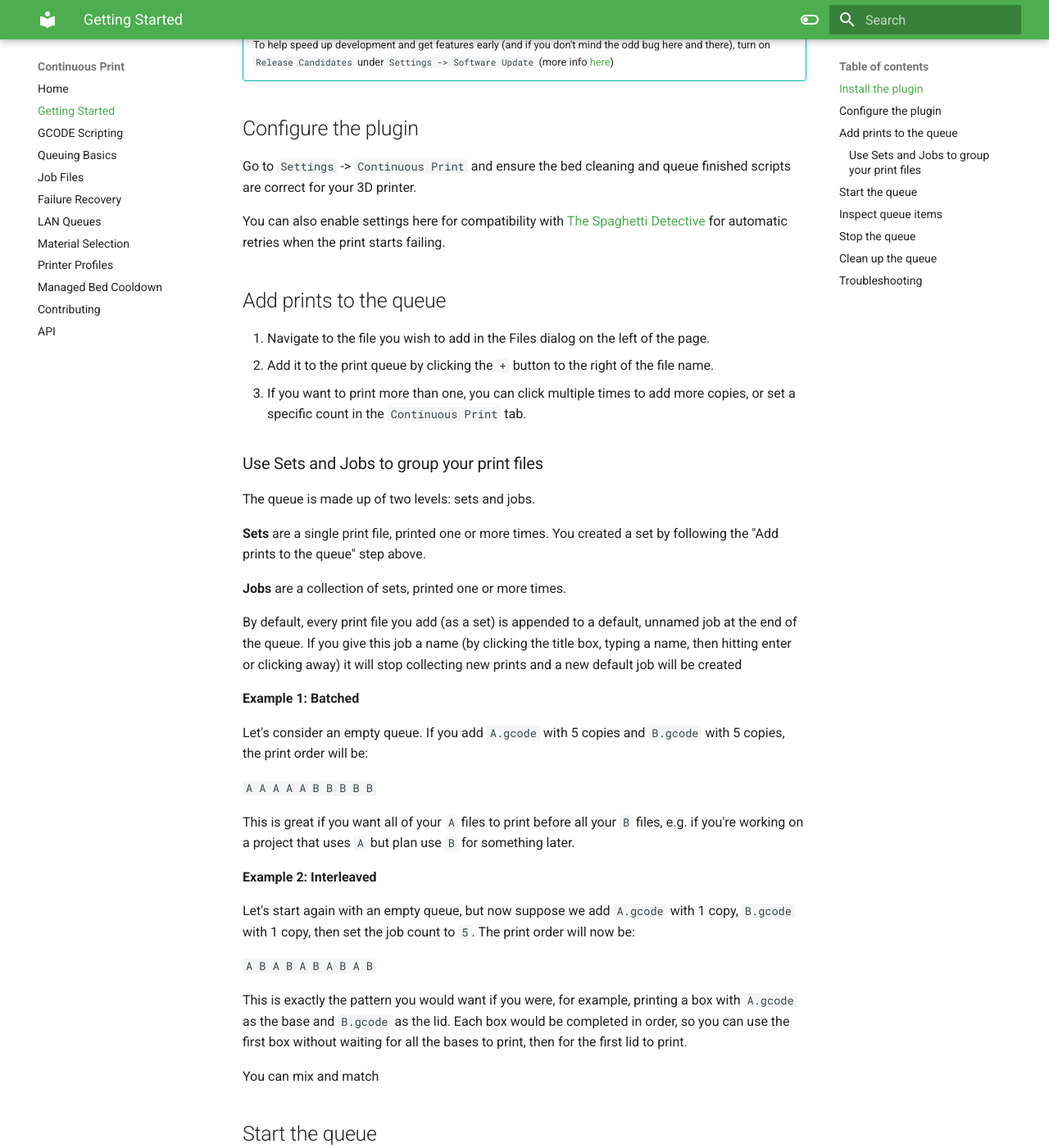
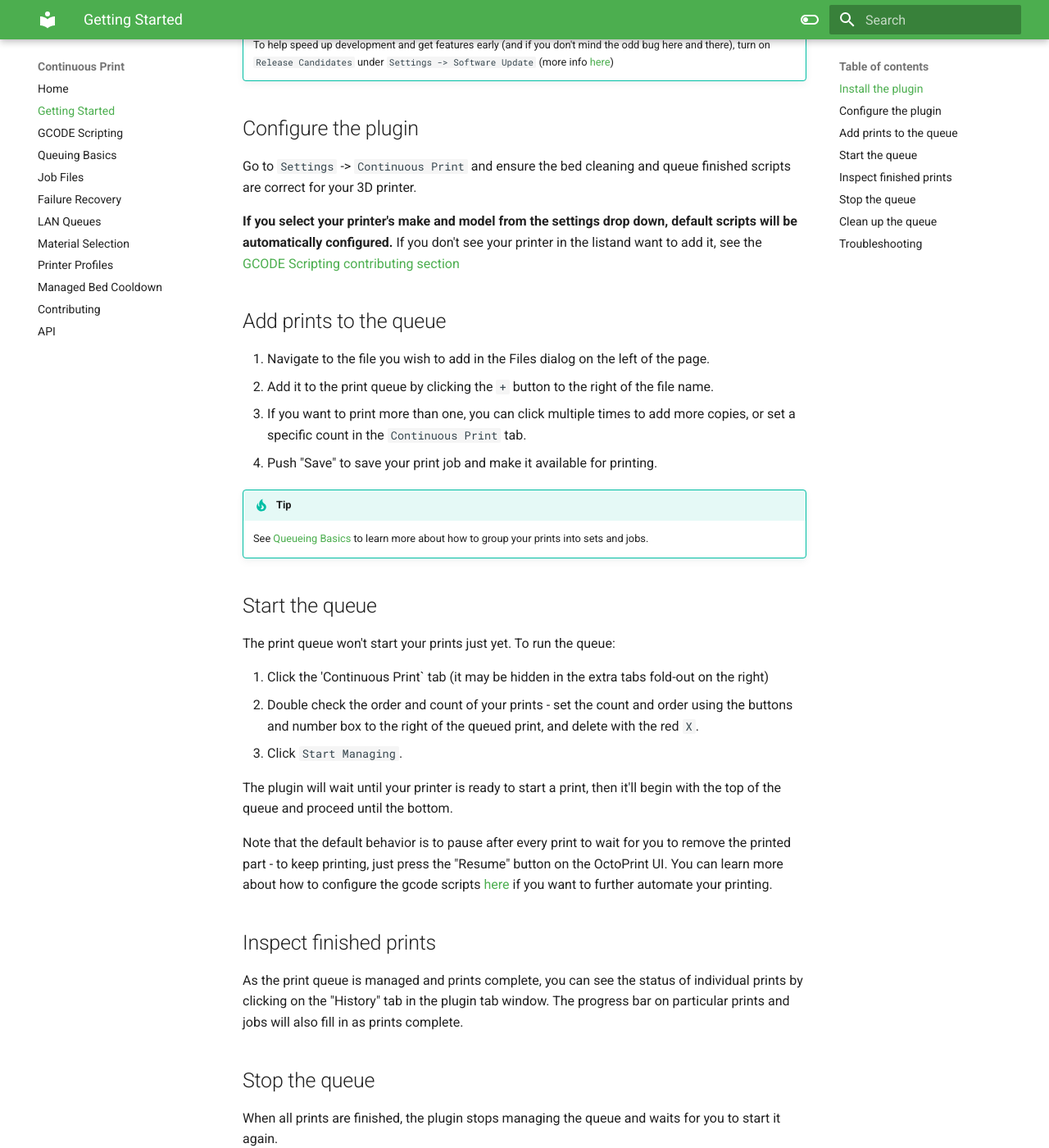
Before and after one commit to smartin015/continuousprint, an MkDocs documentation site: the page built from docs/getting-started.md, in a window 1280 px wide and 1400 px high, scrolled down 508 px. Shown: the whole window at 82% size. Built offline with MkDocs 1.6.1 and Material for MkDocs 9.7.7, drawn with Linux system fonts in a browser that asks for light colours; some of the changed text lies outside the part shown.

Commit message:
Ran flake/black

```diff
--- a/docs/getting-started.md
+++ b/docs/getting-started.md
@@ -11,7 +11,7 @@
 
 !!! tip "Want cool features?"
 
-    There's [much more automation on the way](github.com/smartin015/continuousprint/issues)!
+    There's [much more automation on the way](https://github.com/smartin015/continuousprint/labels/enhancement)!
 
     To help speed up development and get features early (and if you don't mind the odd bug here and there), turn on `Release Candidates` under `Settings -> Software Update` (more info [here](https://community.octoprint.org/t/how-to-use-the-release-channels-to-help-test-release-candidates/402))
 
@@ -19,52 +19,20 @@
 
 Go to `Settings` -> `Continuous Print` and ensure the bed cleaning and queue finished scripts are correct for your 3D printer.
 
-You can also enable settings here for compatibility with [The Spaghetti Detective](https://www.thespaghettidetective.com/) for automatic retries when the print starts failing.
+**If you select your printer's make and model from the settings drop down, default scripts will be automatically configured.** If you don't see your printer in the listand want to add it, see the [GCODE Scripting contributing section](/gcode-scripting#contributing)
 
 ## Add prints to the queue
 
 1. Navigate to the file you wish to add in the Files dialog on the left of the page.
 1. Add it to the print queue by clicking the `+` button to the right of the file name.
    * If you want to print more than one, you can click multiple times to add more copies, or set a specific count in the `Continuous Print` tab.
+1. Push "Save" to save your print job and make it available for printing.
 
-### Use Sets and Jobs to group your print files
+!!! Tip
 
-The queue is made up of two levels: sets and jobs.
-
-**Sets** are a single print file, printed one or more times. You created a set by following the "Add prints to the queue" step above.
-
-**Jobs** are a collection of sets, printed one or more times.
-
-By default, every print file you add (as a set) is appended to a default, unnamed job at the end of the queue. If you give this job a name (by clicking the title box, typing a name, then hitting enter or clicking away) it will stop collecting new prints and a new default job will be created
-
-**Example 1: Batched**
-
-Let's consider an empty queue. If you add `A.gcode` with 5 copies and `B.gcode` with 5 copies, the print order will be:
-
-`A A A A A B B B B B`
-
-This is great if you want all of your `A` files to print before all your `B` files, e.g. if you're working on a project that uses `A` but plan use `B` for something later.
-
-**Example 2: Interleaved**
-
-Let's start again with an empty queue, but now suppose we add `A.gcode` with 1 copy, `B.gcode` with 1 copy, then set the job count to `5`. The print order will now be:
-
-`A B A B A B A B A B`
-
-This is exactly the pattern you would want if you were, for example, printing a box with `A.gcode` as the base and `B.gcode` as the lid. Each box would be completed in order, so you can use the first box without waiting for all the bases to print, then for the first lid to print.
-
-You can mix and match
+    See [Queueing Basics](/advanced-queuing) to learn more about how to group your prints into sets and jobs.
 
 ## Start the queue
-
-!!! warning "Safety check!"
-
-    If you glossed over "Configure the plugin" above, read it now. Seriously.
-
-    You can permanently damage your printer if you don't set up the correct GCODE instructions to a
-    clear the bed and finish the queue.
-
-    Supporting specific printer profiles is [on the to-do list](https://github.com/smartin015/continuousprint/issues/21), but not yet available, so you'll have to do this on your own for now.
 
 The print queue won't start your prints just yet. To run the queue:
 
@@ -74,13 +42,11 @@
 
 The plugin will wait until your printer is ready to start a print, then it'll begin with the top of the queue and proceed until the bottom.
 
-Note that when it's time to clear the print bed or finish up, a temporary `cp\_\*.gcode` file will appear in your local files, and disappear when it completes. This is a change from older "gcode injecting" behavior that is necessary to support [at-commands](https://docs.octoprint.org/en/master/features/atcommands.html) in the clearing and finish scripts.
+Note that the default behavior is to pause after every print to wait for you to remove the printed part - to keep printing, just press the "Resume" button on the OctoPrint UI. You can learn more about how to configure the gcode scripts [here](/gcode-scripting) if you want to further automate your printing.
 
-## Inspect queue items
+## Inspect finished prints
 
-As the print queue is managed and prints complete, you can see the status of individual prints by clicking the small triangle to the left of any individual queue item.
-
-This opens a sub-panel showing individual print stats and results.
+As the print queue is managed and prints complete, you can see the status of individual prints by clicking on the "History" tab in the plugin tab window. The progress bar on particular prints and jobs will also fill in as prints complete.
 
 ## Stop the queue
 
@@ -94,7 +60,7 @@
 
 ## Clean up the queue
 
-Click the triple-dot menu in the top right corner of the plugin tab for several convenient queue cleanup options. You can also remove individual queue items with the red `X` next to the item.
+You can delete completed print jobs by selecting them (using the check box on the left) and pressing the trash can icon.
 
 ## Troubleshooting
 
--- a/docs/lan-queues.md
+++ b/docs/lan-queues.md
@@ -2,23 +2,44 @@
 
 **A LAN queue is a local network queue that multiple 3D printers print from.**
 
+It's not unusual to have multiple 3D printers - in home workshops, in the prototyping industry, and even for 3D printing services (e.g. Shapeways) and manufacturers that manage hundreds/thousands of them.
+
+In addition to providing a local queue by default, Continuous Print also configures a default LAN queue that will automatically link any other printers on your local network. Printers can then coordinate together over the network to print jobs from the same queue.
+
 !!! Important
 
-    This feature is only available in `v2.0.0` or higher.
+    LAN queues are intended for trusted, local (LAN) networks only - not for cross-network (WAN) use cases. Using LAN queues across networks is insecure and strongly discouraged.
 
-It's not unusual to have multiple 3D printers - in home workshops, in the prototyping industry, and even for 3D printing services (e.g. Shapeways) and manufacturers that manage hundreds/thousands of them.
+## Setup
 
-Continuous Print provides a single, local queue by default - managed by a single printer with a single instance of OctoPrint. But by adding LAN queues, multiple printers can coordinate together over the network to print jobs from the same queue(s).
+By default, Continuous Print creates a queue called "LAN" that printers on the network will automatically join.
+
+**You will need a working instance of OctoPrint (with the Continuous Print plugin installed) for every printer you wish to have join the queue.**
+
+See what printers are connected to the queue by hovering your mouse over the queue name:
+
+![Hover Example](/hover_viz.png)
+
+If printers are missing from this list, make sure they have OctoPrint and Continous Print installed and enabled, and that they are on the same local network. See [Additional LAN Queues](#additional-lan-queues) below if you need more advanced LAN queue configuration.
+
+## Submit a job
+
+Submitting a job is as simple as dragging it from the "local" queue to your LAN queue. After confirming that you wish to submit your job, the job will be moved out of the local queue and into the LAN queue.
 
 !!! Warning
 
-    This feature is not yet proven. If you encounter problems, please read this guide thoroughly before [creating an issue](https://github.com/smartin015/continuousprint/issues/new/choose) if you're unable to resolve them.
+    Currently, LAN queue submission is somewhat destructive - the job cannot be modified or reverted once it's submitted, only deleted.
 
-!!! Danger
+    If you have a very complex job to submit, consider [saving it](/gjob-files) before submission so you have a backup.
 
-    LAN queues are intended for trusted, local (LAN) networks only - not for cross-network (WAN) use cases. Using LAN queues across networks is insecure and strongly discouraged.
+## Cancel a job
 
-## Behavior
+1. Click the checkbox next to the job in your LAN queue.
+1. Click the trash can icon that appears.
+
+The job will disappear from the LAN queue and no longer be printed. Note that a job cannot be deleted if a printer is actively printing it.
+
+## Details
 
 ### LAN Queues manage Jobs, not Sets/Files
 
@@ -26,7 +47,9 @@
 
 ### Queue Strategies
 
-When a printer is done with its job, it will choose the next one based on whichever strategy is configured for the queue it's printing from. There is currently only one strategy:
+When a printer is done with its job, it will choose the next one based on whichever strategy is configured for the queue it's printing from.
+
+There is currently only one strategy:
 
 *  **In-Order** prints linearly down the queue from top to bottom, one job at a time.
 
@@ -43,13 +66,13 @@
 1. Use exactly the same make and model of printer for all members of the LAN queue
 2. Configure the correct [profiles](/printer-profiles) for all Sets so that each type of printer has its own compatible `*.gcode` files to fully print the job.
 
-## Setup
+!!! Info
 
-By default, no LAN queues are configured and all prints are local to the specific instance of Octoprint.
+    For users of [Kiri:Moto slicer](https://grid.space/kiri/), the second mitigation is automatic: gcode files are automatically analyzed and the printer profile applied when they are added to the queue. See the [Printer Profiles](/printer-profiles) page for more details.
 
-**You will need a working instance of OctoPrint (with the Continuous Print plugin installed) for every printer you wish to have join the queue.**
+### Additional LAN Queues
 
-## Add a LAN queue
+It's straightforward to add additional LAN queues, or remove/modify the default LAN queue if desired:
 
 1. Open OctoPrint's settings page
 2. Click through to Continuous Print
@@ -65,20 +88,3 @@
 6. When you've finished configuring your queues, click `Save`.
 
 If everything is working properly, you'll see the changes reflected in the queues on the Continuous Print tab with the queue(s) you added. It will show no other peers connected to it, but that's because we still have to set them up. Complete steps 1-6 for all remaining printers, and you should see them as peers when you look at the header of the queue.
-
-## Submit a job
-
-Submitting a job is as simple as dragging it from the "local" queue to your LAN queue. After confirming that you wish to submit your job, the job will disappear from the local queue and show up on the LAN queue.
-
-!!! Warning
-
-    Currently, LAN queue submission is somewhat destructive - the job cannot be modified or reverted once it's submitted, only deleted.
-
-    If you have a very complex job to submit, consider [saving it](/gjob-files) before submission so you have a backup.
-
-## Cancel a job
-
-1. Click the checkbox next to the job in your LAN queue.
-1. Click the trash can icon that appears.
-
-The job will disappear from the LAN queue and no longer be printed. Note that a job may not be deleted if a printer is actively printing it.
```
Also changed, not shown: docs/job-files.md (+5 -7 lines), docs/printer-profiles.md (+6 -5 lines), docs/hover_viz.png (added), 3 other files.
